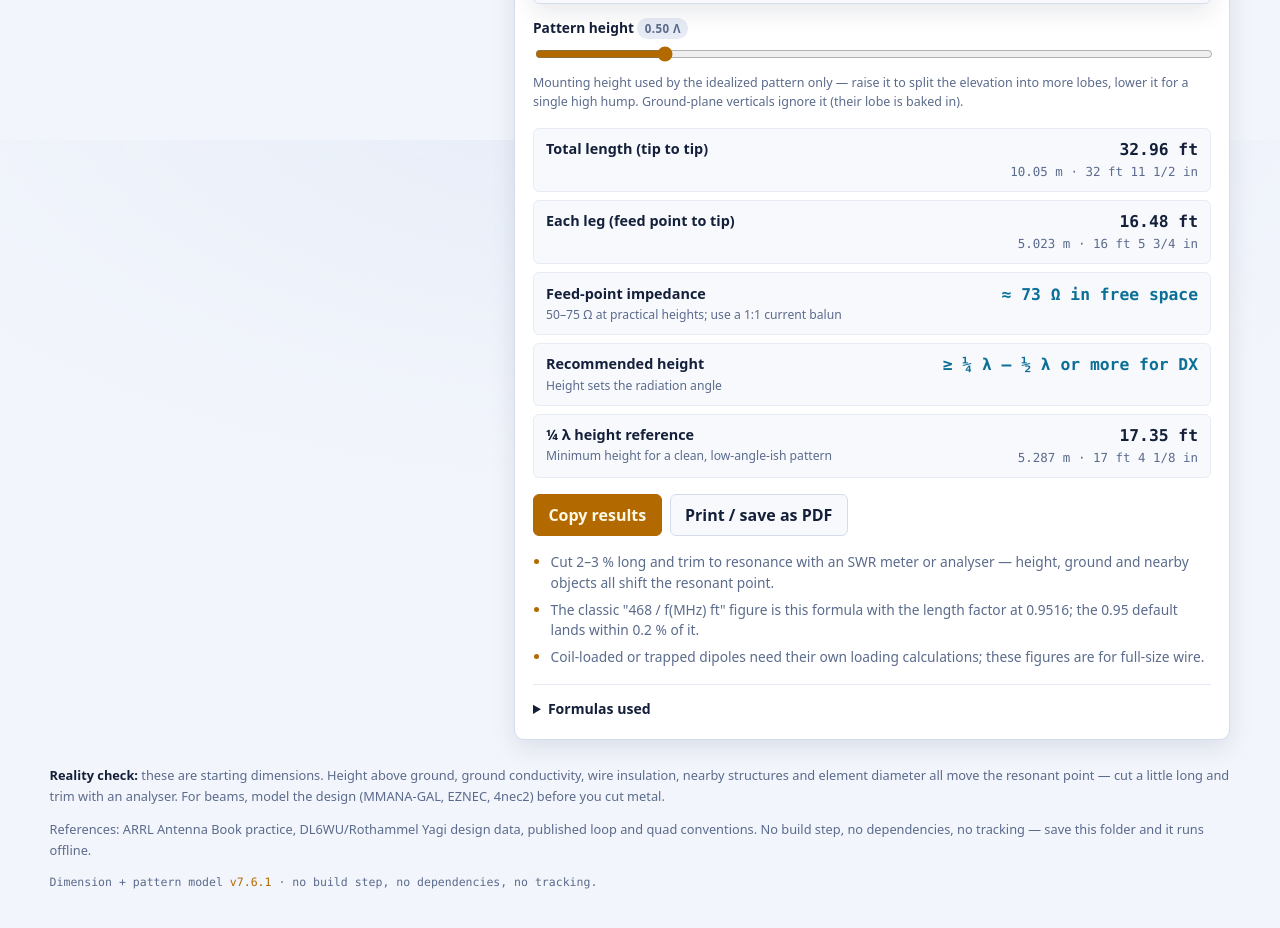
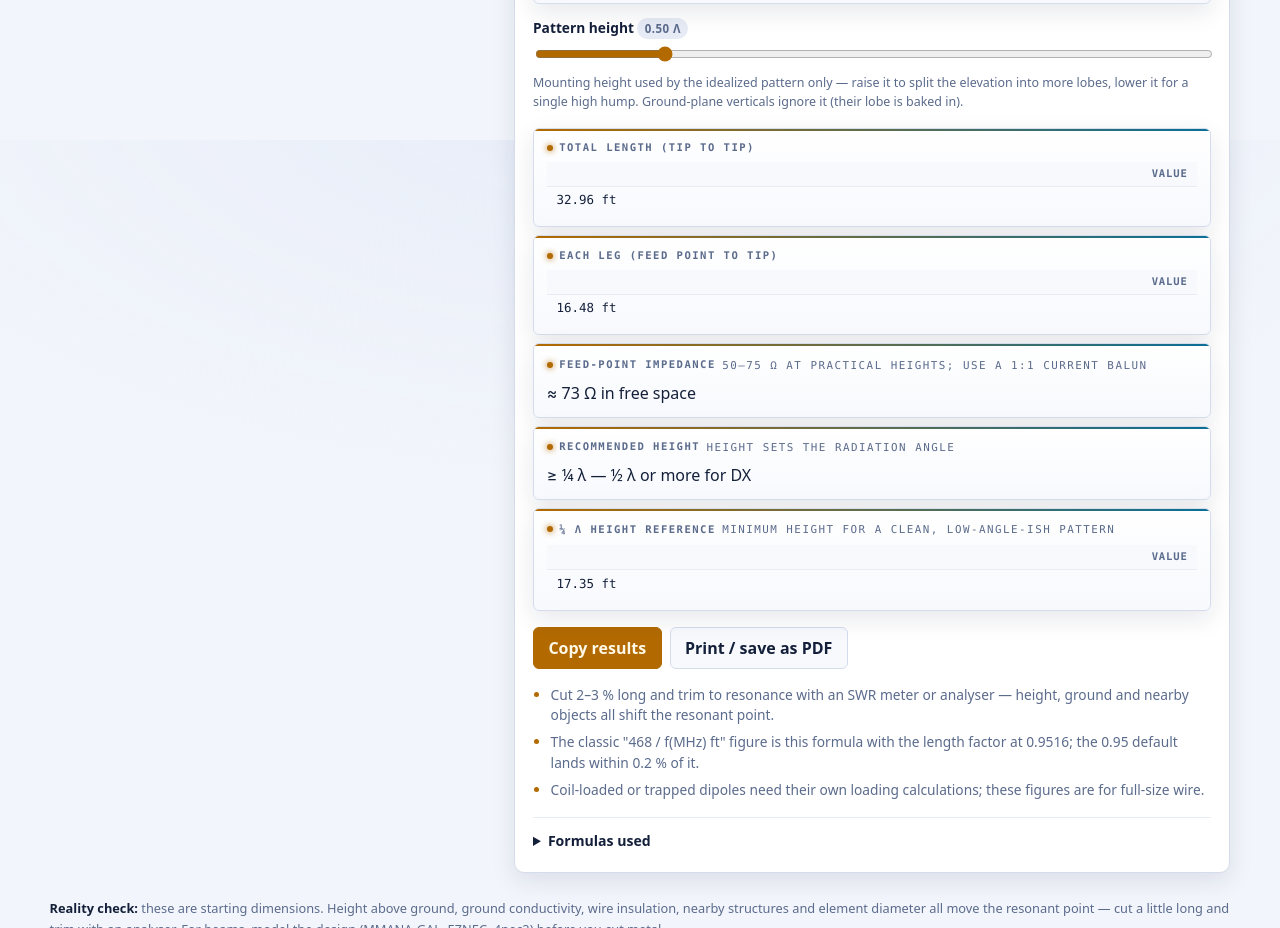
Before and after one commit to N7SIX/ham-antenna-calculator, a website: page index.html in a window 1280 px wide. Shown: the part 2260-3188 px from the top of the page. Before the commit the page ends 3151 px from the top, so only its background shows below. Drawn offline with Linux system fonts and the light colour scheme.

Commit message:
v7.6.1 Implementtion.

```diff
--- a/app.js
+++ b/app.js
@@ -957,15 +957,14 @@
       r = res.rows[i];
       if (typeof r.ft === 'number') {
         f = formatLength(r.ft, units);
-        html += '<div class="row"><div class="row-label">' + escapeHtml(r.label) +
-          (r.note ? '<span class="row-note">' + escapeHtml(r.note) + '</span>' : '') +
-          '</div><div class="row-value"><span class="main">' + escapeHtml(f.main) +
-          '</span><span class="sub">' + escapeHtml(f.sub) + '</span></div></div>';
+        html += '<div class="pat-card"><div class="pat-card-title">' + escapeHtml(r.label) +
+          (r.note ? '<span class="pat-card-note">' + escapeHtml(r.note) + '</span>' : '') +
+          '</div><table><thead><tr><th>Value</th></tr></thead><tbody><tr><td>' +
+          escapeHtml(f.main) + '</td></tr></tbody></table></div>';
       } else {
-        html += '<div class="row is-plain"><div class="row-label">' + escapeHtml(r.label) +
-          (r.note ? '<span class="row-note">' + escapeHtml(r.note) + '</span>' : '') +
-          '</div><div class="row-value"><span class="main">' + escapeHtml(r.text || '—') +
-          '</span></div></div>';
+        html += '<div class="pat-card pat-card-plain"><div class="pat-card-title">' + escapeHtml(r.label) +
+          (r.note ? '<span class="pat-card-note">' + escapeHtml(r.note) + '</span>' : '') +
+          '</div><div><span class="main">' + escapeHtml(r.text || '—') + '</span></div></div>';
       }
     }
     return html;
--- a/styles.css
+++ b/styles.css
@@ -680,50 +680,80 @@ input[type="range"] {
   grid-template-columns: repeat(auto-fit, minmax(min(360px, 100%), 1fr));
 }
 
-.row {
-  display: grid;
-  grid-template-columns: minmax(0, 1.1fr) minmax(0, 1fr);
-  gap: 0.75rem;
-  padding: 0.6rem 0.75rem;
-  background: var(--panel-2);
-  border: 1px solid var(--line-soft);
+.pat-card {
+  background: linear-gradient(180deg, var(--panel) 0%, var(--panel-2) 100%);
+  border: 1px solid var(--line);
   border-radius: var(--radius-sm);
+  box-shadow: var(--shadow);
+  overflow: hidden;
+  position: relative;
+  padding: 0.7rem 0.8rem 0.75rem;
 }
 
-@media (max-width: 560px) {
-  .row { grid-template-columns: minmax(0, 1fr); gap: 0.2rem; }
+.pat-card::before {
+  content: "";
+  position: absolute;
+  top: 0;
+  left: 0;
+  right: 0;
+  height: 2px;
+  background: linear-gradient(90deg, var(--accent), var(--accent-2));
+  border-radius: var(--radius-sm) var(--radius-sm) 0 0;
 }
 
-.row-label { font-size: 0.9rem; font-weight: 600; }
-
-.row-note {
-  display: block;
-  font-size: 0.76rem;
+.pat-card-title {
+  margin: 0 0 0.4rem;
+  font-family: var(--mono);
+  font-size: 0.66rem;
+  font-weight: 700;
+  text-transform: uppercase;
+  letter-spacing: 0.14em;
   color: var(--muted);
-  font-weight: 400;
-  margin-top: 0.1rem;
+  display: flex;
+  align-items: center;
+  gap: 0.4rem;
 }
 
-.row-value {
-  text-align: right;
-  font-family: var(--mono);
-  font-size: 1.02rem;
-  font-variant-numeric: tabular-nums;
+.pat-card-title::before {
+  content: "";
+  width: 6px;
+  height: 6px;
+  border-radius: 50%;
+  background: var(--accent);
+  box-shadow: 0 0 6px var(--accent);
+  flex-shrink: 0;
 }
 
-@media (max-width: 560px) {
-  .row-value { text-align: left; }
-}
-
-.row-value .main { color: var(--text); font-weight: 700; }
-
-.row-value .sub {
-  display: block;
-  color: var(--muted);
+.pat-card table {
+  width: 100%;
+  border-collapse: collapse;
+  font-family: var(--mono);
   font-size: 0.78rem;
 }
 
-.row.is-plain .row-value .main { color: var(--accent-2); font-weight: 600; }
+.pat-card th {
+  position: sticky;
+  top: 0;
+  background: var(--panel-2);
+  color: var(--muted);
+  font-weight: 700;
+  text-align: right;
+  padding: 0.25rem 0.6rem;
+  border-bottom: 1px solid var(--line-soft);
+  font-size: 0.66rem;
+  letter-spacing: 0.08em;
+  text-transform: uppercase;
+}
+
+.pat-card td {
+  padding: 0.28rem 0.6rem;
+  border-bottom: 1px solid var(--line-soft);
+  color: var(--text);
+}
+
+.pat-card tr:last-child td { border-bottom: none; }
+
+.pat-card tbody tr:hover td { background: rgba(255, 183, 3, 0.04); }
 
 .actions {
   display: flex;
@@ -828,6 +858,24 @@ details.formulas code {
   border: 0;
 }
 
+.pat-card-note {
+  display: block;
+  margin-top: 0.15rem;
+  font-size: 0.68rem;
+  color: var(--muted);
+  font-weight: 400;
+}
+
+.pat-card.plain .main { color: var(--accent-2); font-weight: 600; }
+
+.pat-card-note {
+  display: block;
+  margin-top: 0.15rem;
+  font-size: 0.68rem;
+  color: var(--muted);
+  font-weight: 400;
+}
+
 @media print {
   body { background: #fff; color: #000; }
   .panel { box-shadow: none; }
```
